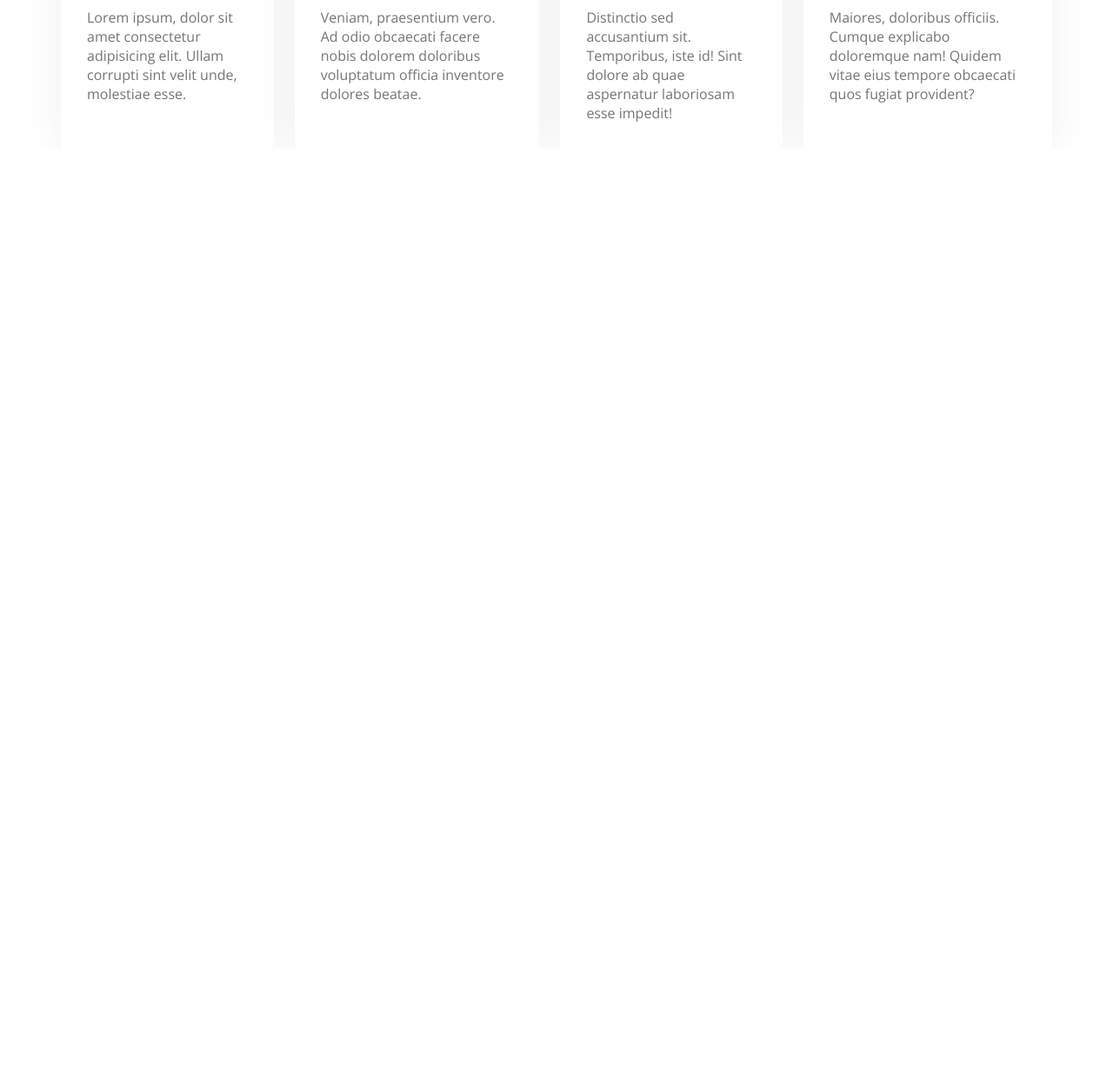
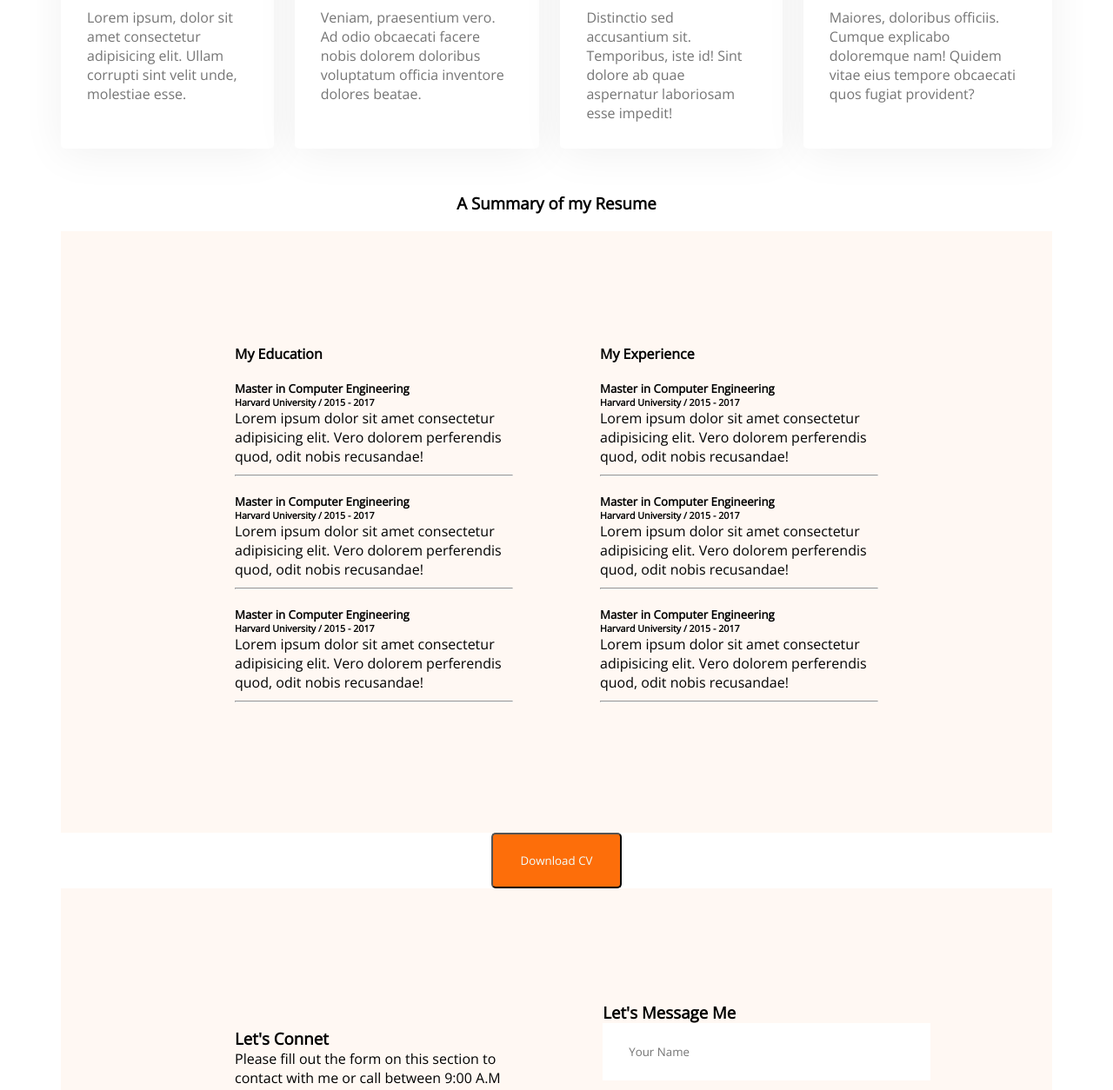
Before and after one commit to rabeul-30/portfolio, a plain HTML site: page index.html in a window 1280 px wide. Shown: the part 1809-3063 px from the top of the page at 87% size. Before the commit the page ends 1980 px from the top, so only its background shows below. Drawn offline with nearby package versions, Linux system fonts and the light colour scheme.

Commit message:
footeradded

```diff
--- a/index.html
+++ b/index.html
@@ -94,13 +94,72 @@
       </section>
       <!-- Resume -->
       <section class="resume">
+        <h3 class="resume-header">A Summary of my Resume</h3>
         <div class="resume-content">
-          <div>
-
+          <div class="my-education">
+            <h4 class="resume-sub-header">My Education</h4>
+            <div class="edu-1">
+              <h5>Master in Computer Engineering</h5>
+              <h6>Harvard University / 2015 - 2017</h6>
+              <p>Lorem ipsum dolor sit amet consectetur adipisicing elit. Vero dolorem perferendis quod, odit nobis recusandae!</p>
+              <hr />
+            </div>
+            <div class="edu-1">
+              <h5>Master in Computer Engineering</h5>
+              <h6>Harvard University / 2015 - 2017</h6>
+              <p>Lorem ipsum dolor sit amet consectetur adipisicing elit. Vero dolorem perferendis quod, odit nobis recusandae!</p>
+              <hr />
+            </div>
+            <div class="edu-1">
+              <h5>Master in Computer Engineering</h5>
+              <h6>Harvard University / 2015 - 2017</h6>
+              <p>Lorem ipsum dolor sit amet consectetur adipisicing elit. Vero dolorem perferendis quod, odit nobis recusandae!</p>
+              <hr />
+            </div>
           </div>
-          <div>
-
+          <div class="my-experience">
+            <h4 class="resume-sub-header">My Experience</h4>
+            <div class="edu-1">
+              <h5>Master in Computer Engineering</h5>
+              <h6>Harvard University / 2015 - 2017</h6>
+              <p>Lorem ipsum dolor sit amet consectetur adipisicing elit. Vero dolorem perferendis quod, odit nobis recusandae!</p>
+              <hr />
+            </div>
+            <div class="edu-1">
+              <h5>Master in Computer Engineering</h5>
+              <h6>Harvard University / 2015 - 2017</h6>
+              <p>Lorem ipsum dolor sit amet consectetur adipisicing elit. Vero dolorem perferendis quod, odit nobis recusandae!</p>
+              <hr />
+            </div>
+            <div class="edu-1">
+              <h5>Master in Computer Engineering</h5>
+              <h6>Harvard University / 2015 - 2017</h6>
+              <p>Lorem ipsum dolor sit amet consectetur adipisicing elit. Vero dolorem perferendis quod, odit nobis recusandae!</p>
+              <hr />
+            </div>
           </div>
+        </div>
+        <div>
+          <button class="btn-primary">Download CV</button>
+        </div>
+      </section>
+      <!-- Contact Section -->
+      <section class="contact">
+        <div class="connect">
+          <h3>Let's Connet</h3>
+          <p>Please fill out the form on this section to contact with me or call between 9:00 A.M and 8.00 P.M ET, Monday through Friday.</p>
+          <div class="img">
+            <img src="/images/icons/facebook.png" alt="" /><img src="/images/icons/twitter.png" alt="" /><img src="/images/icons/insta.png" alt="" />
+          </div>
+        </div>
+        <div class="meassge">
+          <h3>Let's Message Me</h3>
+          <form action="">
+            <input type="text" id="" name="" placeholder="Your Name" />
+            <input type="email" id="" name="" placeholder="Email" />
+            <textarea name="" id="" cols="30" rows="10" placeholder="Message"></textarea>
+            <input type="submit" id="" name="" class="btn-primary" value="Submit" />
+          </form>
         </div>
       </section>
     </main>
--- a/styles/portfolio.css
+++ b/styles/portfolio.css
@@ -125,3 +125,52 @@ margin-bottom: 30px;
 .skill-description{
 color: #757575;
 }
+.resume{
+text-align: center;
+margin-top: 50px;
+}
+.resume-header{
+    text-align: center;
+    margin-top: 20px;
+    margin-bottom: 20px;
+}
+.resume-content{
+    display: flex;
+    gap: 100px;
+        background-color: #FFF8F3;
+        padding: 130px 200px;
+        text-align: left;
+
+}
+.resume-sub-header{
+margin-bottom: 20px;
+}
+.edu-1{
+    margin-bottom: 20px;
+}
+hr{
+    margin-top: 10px;
+}
+/* Contact Style */
+.contact{
+    display: flex;
+    gap:100px;
+    background-color: #FFF8F3;
+    padding: 130px 200px;
+}
+
+.contact input, textarea{
+    margin-bottom: 24px;
+    border: 0;
+    width: 100%;
+    padding: 18px 30px;
+}
+input{
+    height: 30px;
+}
+.connect{
+    margin-top: 30px;
+}
+.message{
+    margin-top: 30px;
+}
```
